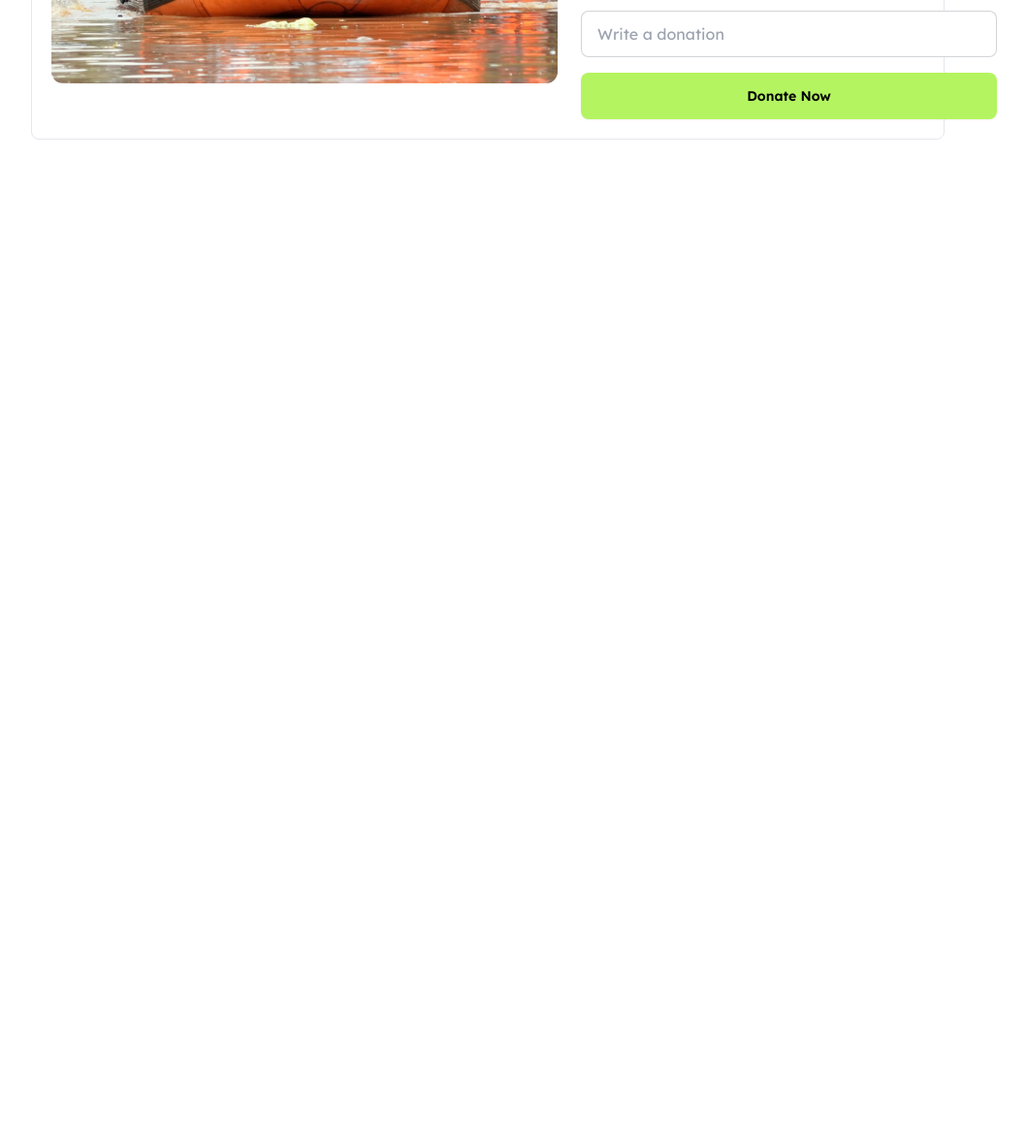
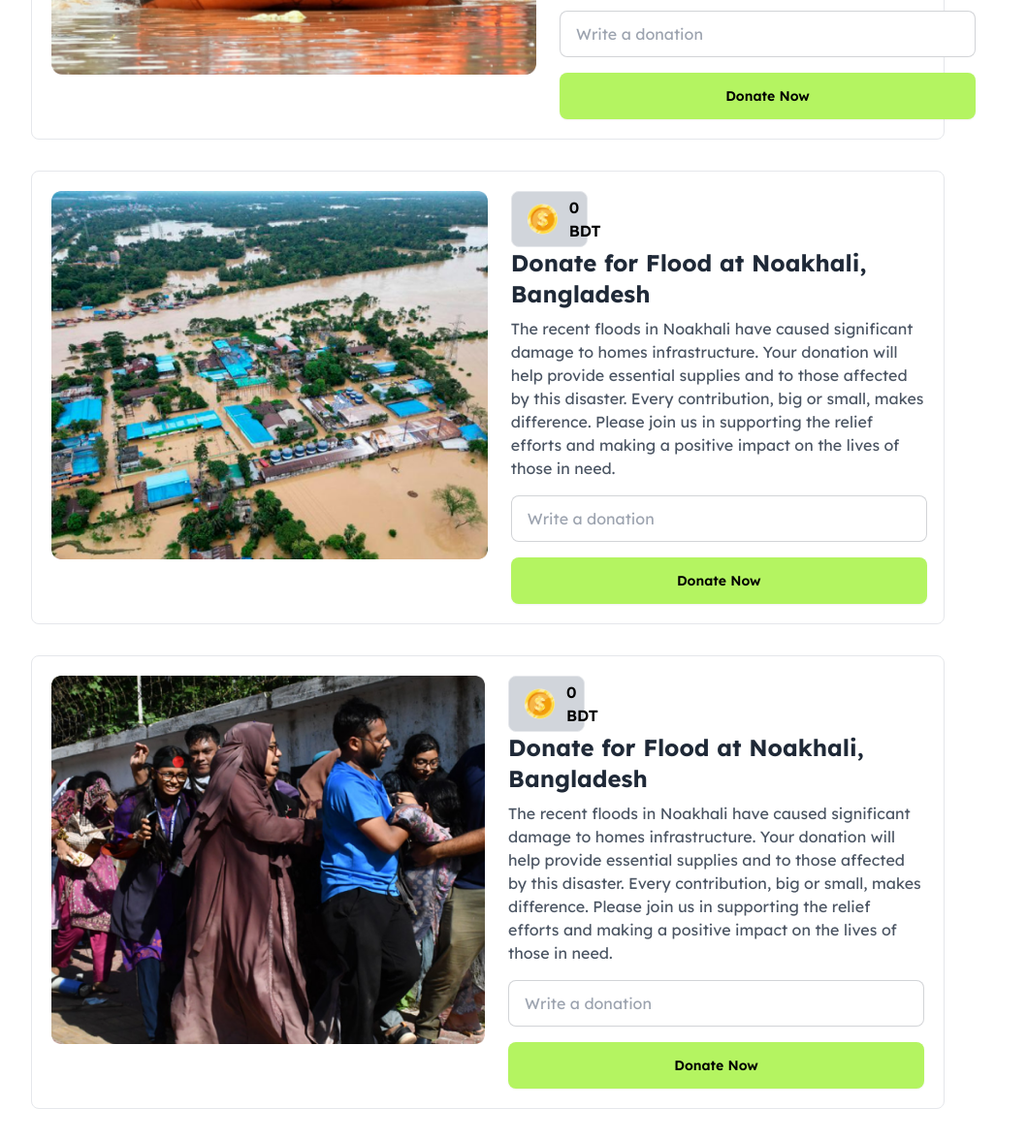
Before and after one commit to FARANTO/a5-b10, a plain HTML site: page index.html in a window 1280 px wide. Shown: the part 500-1676 px from the top of the page at 97% size, without its empty margins (137-1196 px from the left). Before the commit the page ends 800 px from the top, so only its background shows below. Drawn offline with nearby package versions, Linux system fonts and the light colour scheme.

Commit message:
Front page complete

```diff
--- a/index.html
+++ b/index.html
@@ -32,7 +32,7 @@
     <header>
       <!-- NavBar -->
      <nav>
-      <div class="navbar bg-bgcolor px-[150px] flex flex-col md:flex-row items-center md:justify-between">
+      <div class="navbar bg-bgcolor flex flex-col md:flex-row items-center md:justify-between sm:flex-col sm:px-[150px]">
         <div class="navbar-start mb-2 md:mb-0">
           <div class="flex items-center">
             <button class="btn text-black bg-buttongreen border-none">Blog</button>
@@ -42,7 +42,7 @@
           <img src="./assets/logo.png" alt="" class="h-8">
           <a class="btn btn-ghost text-xl">Donate Bangladesh</a>
         </div>
-        <div class="navbar-end flex items-center gap-5">
+        <div class="navbar-end flex items-center gap-5 sm:flex flex-row">
           <img src="./assets/coin.png" alt="" class="h-8">
           <span class="text-md font-semibold text-gray-700">5500 BDT</span>
         </div>
@@ -65,7 +65,7 @@
         <div class="border rounded-lg p-5 flex flex-col md:flex-row items-start gap-6">
           <!-- Left Image -->
 
-            <img src="./assets/noakhali.png" alt=" " class="rounded-lg">
+            <img src="./assets/noakhali.png" alt=" " class="rounded-lg w-[500px] h-[380px]">
 
 
 
@@ -92,6 +92,72 @@
           </div>
         </div>
       <!-- First From End -->
+
+       <!-- Second Form -->
+        <!-- Donation Section -->
+        <div class="border rounded-lg p-5 flex flex-col mt-8 md:flex-row items-start gap-6">
+          <!-- Left Image -->
+
+            <img src="./assets/feni.png" alt=" " class="rounded-lg w-[650px] h-[380px]">
+
+
+
+          <!-- Right: Content -->
+          <div class="md:w-2/3">
+            <div class="border rounded-[8px] bg-gray-300 mr-[350px]  px-4 py-1 flex items-center gap-3">
+              <img src="./assets/coin.png" alt="" class="h-8">
+              <span class="text-md font-semibold text-black">0 BDT</span>
+            </div>
+            <h2 class="text-2xl font-bold mb-2">Donate for Flood at Noakhali, Bangladesh</h2>
+            <p class="text-gray-600 mb-4">
+            The recent floods in Noakhali have caused significant damage to homes  infrastructure. Your donation will help provide essential supplies and  to those affected by this disaster. Every contribution, big or small, makes  difference. Please join us in supporting the relief efforts and making a positive impact on the lives of those in need.
+           </p>
+
+            <!-- Donation Field and Button -->
+            <div class="flex flex-col gap-4">
+              <input
+                type="text"
+                placeholder="Write a donation"
+                class="input input-bordered w-full"
+              >
+              <button class="btn bg-buttongreen text-black border-none">Donate Now</button>
+            </div>
+          </div>
+        </div>
+      <!-- Second From End -->
+
+      <!-- Third Form -->
+        <!-- Donation Section -->
+        <div class="border rounded-lg p-5 flex flex-col mt-8 md:flex-row items-start gap-6">
+          <!-- Left Image -->
+
+            <img src="./assets/quota-protest.png" alt=" " class="rounded-lg w-[650px] h-[380px]">
+
+
+
+          <!-- Right: Content -->
+          <div class="md:w-2/3">
+            <div class="border rounded-[8px] bg-gray-300 mr-[350px]  px-4 py-1 flex items-center gap-3">
+              <img src="./assets/coin.png" alt="" class="h-8">
+              <span class="text-md font-semibold text-black">0 BDT</span>
+            </div>
+            <h2 class="text-2xl font-bold mb-2">Donate for Flood at Noakhali, Bangladesh</h2>
+            <p class="text-gray-600 mb-4">
+            The recent floods in Noakhali have caused significant damage to homes  infrastructure. Your donation will help provide essential supplies and  to those affected by this disaster. Every contribution, big or small, makes  difference. Please join us in supporting the relief efforts and making a positive impact on the lives of those in need.
+           </p>
+
+            <!-- Donation Field and Button -->
+            <div class="flex flex-col gap-4">
+              <input
+                type="text"
+                placeholder="Write a donation"
+                class="input input-bordered w-full"
+              >
+              <button class="btn bg-buttongreen text-black border-none">Donate Now</button>
+            </div>
+          </div>
+        </div>
+      <!-- Third From End -->
       </section>
 
     </main>
```
